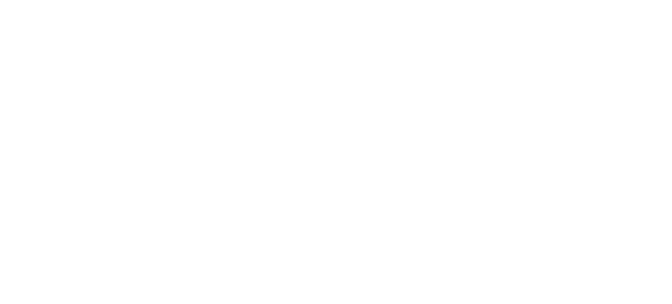
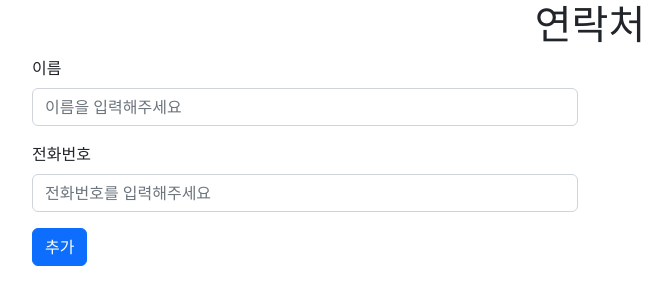
Before and after one commit to choijongan/Phonebook-Project, a React (Create React App) app in the folder phonebook/: page / in a window 1280 px wide. Shown: the top 304 px of the page, without its empty margins (50-722 px from the left). Built offline with nearby package versions, Linux system fonts and the light colour scheme.

Commit message:
왼쪽 UI디자인

```diff
--- a/phonebook/package.json
+++ b/phonebook/package.json
@@ -6,7 +6,9 @@
     "@testing-library/jest-dom": "^5.16.5",
     "@testing-library/react": "^13.4.0",
     "@testing-library/user-event": "^13.5.0",
+    "bootstrap": "^5.2.2",
     "react": "^18.2.0",
+    "react-bootstrap": "^2.5.0",
     "react-dom": "^18.2.0",
     "react-scripts": "5.0.1",
     "web-vitals": "^2.1.4"
--- a/phonebook/src/App.css
+++ b/phonebook/src/App.css
@@ -0,0 +1,3 @@
+.title{
+    text-align: center;
+}
--- a/phonebook/src/App.js
+++ b/phonebook/src/App.js
@@ -1,5 +1,8 @@
 import logo from './logo.svg';
 import './App.css';
+import 'bootstrap/dist/css/bootstrap.min.css';
+import { Container, Row, Col } from 'react-bootstrap';
+import ContactForm from './component/ContactForm';
 
 //1. 왼쪽에는 연락처 등록하는 폼이, 오른쪽에는 연락처 리스트와 search창이 있다.
 //2. 리스트에 유저 이름과 전화번호를 추가할 수 있다.
@@ -8,7 +11,15 @@
 function App() {
   return (
     <div className="App">
-
+      <h1 className='title'>연락처</h1>
+      <Container>
+        <Row>
+          <Col>
+            <ContactForm />
+          </Col>
+          <Col></Col>
+        </Row>
+      </Container>
     </div>
   );
 }
--- /dev/null
+++ b/phonebook/src/component/ContactForm.js
@@ -0,0 +1,30 @@
+import React from 'react'
+import Button from 'react-bootstrap/Button';
+import Form from 'react-bootstrap/Form';
+
+const ContactForm = () => {
+  return (
+    <div>
+    <Form>
+      <Form.Group className="mb-3" controlId="formName">
+        <Form.Label>이름</Form.Label>
+        <Form.Control type="text" placeholder="이름을 입력해주세요" />
+      </Form.Group>
+
+      <Form.Group className="mb-3" controlId="formContact">
+        <Form.Label>전화번호</Form.Label>
+        <Form.Control type="number" placeholder="전화번호를 입력해주세요" />
+      </Form.Group>
+      <Button variant="primary" type="submit">
+        추가
+      </Button>
+    </Form>
+
+
+
+
+    </div>
+  )
+}
+
+export default ContactForm
```
Also changed, not shown: 1 other file (tests, documents, lock files or other folders).
